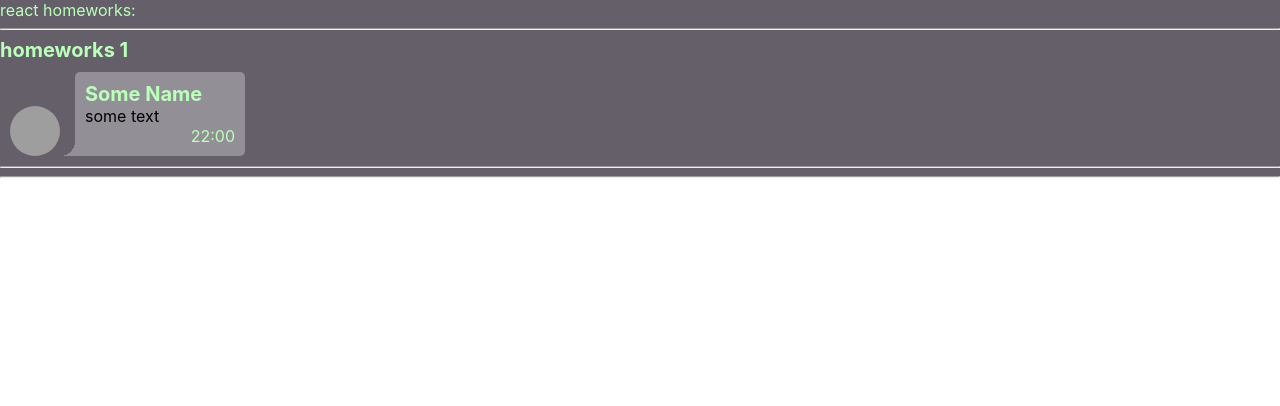
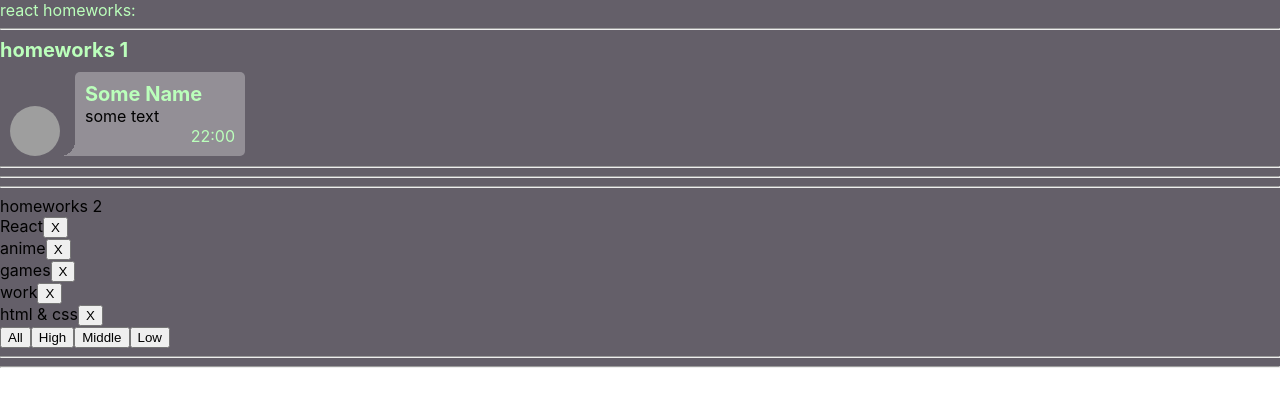
Before and after one commit to Igor-JCI/s-projects, a React (Create React App) app: page / in a window 1280 px wide. Shown: the top 406 px of the page. Built offline with nearby package versions, Linux system fonts and the light colour scheme; grey boxes are pictures that could not be loaded.

Commit message:
02-Remove and Filter

```diff
--- a/src/p1-main/m1-ui/u1-app/App.tsx
+++ b/src/p1-main/m1-ui/u1-app/App.tsx
@@ -1,13 +1,14 @@
 import React from 'react'
 import s from './App.module.css'
 import HW1 from '../../../p2-homeworks/h1/HW1'
+import HW2 from "../../../p2-homeworks/h2/HW2";
 
 function App() {
     return (
         <div className={s.App}>
             <div className={s.text}>react homeworks:</div>
             <HW1/>
-            {/*<HW2/>*/}
+            <HW2/>
             {/*<HW3/>*/}
             {/*<HW4/>*/}
             {/*<HW5/>*/}
--- a/src/p2-homeworks/h2/Affair.tsx
+++ b/src/p2-homeworks/h2/Affair.tsx
@@ -1,17 +1,19 @@
 import React from 'react'
+import {AffairType} from "./HW2";
 
 type AffairPropsType = {
-    // key не нужно типизировать
-    affair: any // need to fix any
-    deleteAffairCallback: any // need to fix any
+    affair: AffairType
+    deleteAffairCallback: (_id: number) => void
 }
 
 function Affair(props: AffairPropsType) {
-    const deleteCallback = () => {}// need to fix
+    const deleteCallback = () => {
+        props.deleteAffairCallback(props.affair._id)
+    }
 
     return (
         <div>
-            // show some text
+            {props.affair.name}
 
             <button onClick={deleteCallback}>X</button>
         </div>
--- a/src/p2-homeworks/h2/Affairs.tsx
+++ b/src/p2-homeworks/h2/Affairs.tsx
@@ -1,26 +1,34 @@
-import React from 'react'
+import React, {SetStateAction} from 'react'
 import Affair from './Affair'
-import {AffairType} from './HW2'
+import {AffairType, FilterType} from './HW2'
 
-type AffairsPropsType = { // need to fix any
-    data: any
-    setFilter: any
-    deleteAffairCallback: any
+type AffairsPropsType = {
+    data: Array<AffairType>
+    setFilter: (filter:SetStateAction<FilterType>) => void
+    deleteAffairCallback: (_id: number) => void
 }
 
 function Affairs(props: AffairsPropsType) {
     const mappedAffairs = props.data.map((a: AffairType) => (
-        <Affair // should work
-            key={a._id} // кеи ОБЯЗАТЕЛЬНЫ в 99% - так что лучше их писать всегда при создании компонент в мапе
+        <Affair
+            key={a._id}
             affair={a}
             deleteAffairCallback={props.deleteAffairCallback}
         />
     ))
 
-    const setAll = () => {} // need to fix
-    const setHigh = () => {}
-    const setMiddle = () => {}
-    const setLow = () => {}
+    const setAll = () => {
+        props.setFilter('all')
+    }
+    const setHigh = () => {
+        props.setFilter('high')
+    }
+    const setMiddle = () => {
+        props.setFilter('middle')
+    }
+    const setLow = () => {
+        props.setFilter('low')
+    }
 
     return (
         <div>
--- a/src/p2-homeworks/h2/HW2.tsx
+++ b/src/p2-homeworks/h2/HW2.tsx
@@ -2,12 +2,16 @@ import React, {useState} from 'react'
 import Affairs from './Affairs'
 
 // types
-export type AffairPriorityType = any // need to fix any
-export type AffairType = any // need to fix any
+export type AffairPriorityType = 'high' | 'low' | 'middle'
+export type AffairType = {
+    _id: number,
+    name: string,
+    priority: string
+}
 export type FilterType = 'all' | AffairPriorityType
 
 // constants
-const defaultAffairs: any = [ // need to fix any
+const defaultAffairs: Array<AffairType> = [
     {_id: 1, name: 'React', priority: 'high'},
     {_id: 2, name: 'anime', priority: 'low'},
     {_id: 3, name: 'games', priority: 'low'},
@@ -16,20 +20,24 @@ const defaultAffairs: any = [ // need to fix any
 ]
 
 // pure helper functions
-export const filterAffairs = (affairs: any, filter: any): any => { // need to fix any
+export const filterAffairs = (affairs: Array<AffairType>, filter: string): Array<AffairType>  => {
     if (filter === 'all') return affairs
-    else return // need to fix
+    if (filter === 'high') return affairs.filter(a => a.priority === "high")
+    if (filter === 'low') return affairs.filter(a => a.priority === "low")
+    if (filter === 'middle') return affairs.filter(a => a.priority === "middle")
+    else return affairs
 }
-export const deleteAffair = (affairs: any, _id: any): any => { // need to fix any
-    return // need to fix
+export const deleteAffair = (affairs: Array<AffairType>, _id: number): Array<AffairType> => {
+    return affairs.filter(a => a._id !== _id)
+
 }
 
 function HW2() {
-    const [affairs, setAffairs] = useState<any>(defaultAffairs) // need to fix any
+    const [affairs, setAffairs] = useState<Array<AffairType> >(defaultAffairs)
     const [filter, setFilter] = useState<FilterType>('all')
 
     const filteredAffairs = filterAffairs(affairs, filter)
-    const deleteAffairCallback = (_id: any) => setAffairs(deleteAffair(affairs, _id)) // need to fix any
+    const deleteAffairCallback = (_id: number) => setAffairs(deleteAffair(affairs, _id))
 
     return (
         <div>
```
